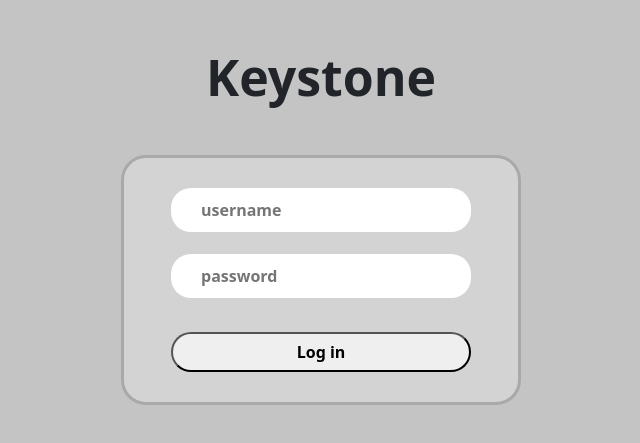
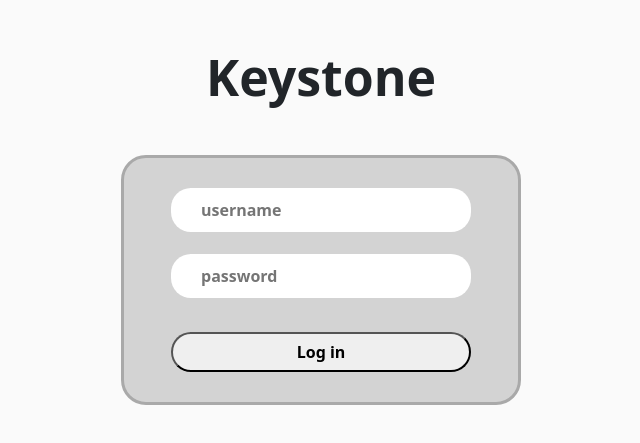
Before and after one commit to TudorBNG/headwaters-web, a React (Create React App) app: page / in a window 1280 px wide. Shown: the part 179-622 px from the top of the page, without its empty margins (319-959 px from the left). Built offline with nearby package versions, Linux system fonts and the light colour scheme.

Commit message:
update background color

```diff
--- a/src/components/navigationBar/navigationBar.scss
+++ b/src/components/navigationBar/navigationBar.scss
@@ -6,7 +6,6 @@
     display: flex;
     flex: 1;
     height: 70px;
-    background-color: #c2c2c2;
     margin-bottom: 80px;
     align-items: center;
     padding: 0px 20px;
--- a/src/index.scss
+++ b/src/index.scss
@@ -155,3 +155,7 @@
   display: flex;
   align-items: center;
 }
+
+body {
+  background-color: #FAFAFA;
+}
--- a/src/pages/login/login.scss
+++ b/src/pages/login/login.scss
@@ -1,6 +1,5 @@
 .login {
     height: 100vh;
-    background-color: rgb(196, 196, 196);
     display: flex;
     flex-direction: column;
     justify-content: center;
```
